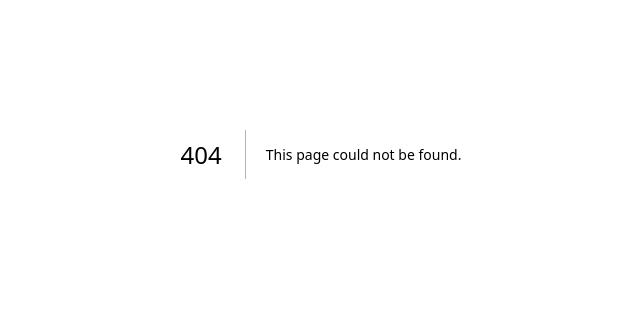
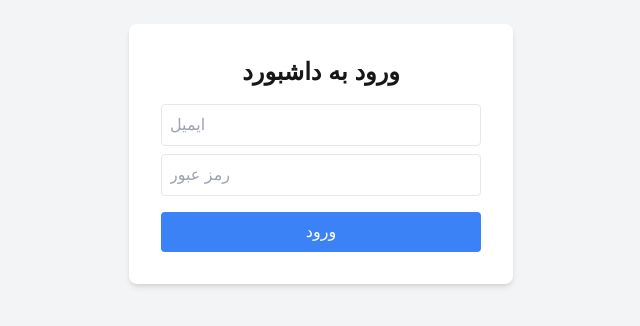
Before and after one commit to negin-khademi/admin-dashboard, a Next.js app: page /login in a window 1280 px wide. Before the commit this address had no page. Shown: the part 246-572 px from the top of the page, without its empty margins (319-959 px from the left). Built offline with nearby package versions, Linux system fonts and the light colour scheme.

Commit message:
create login page

```diff
--- /dev/null
+++ b/app/login/page.tsx
@@ -0,0 +1,38 @@
+'use client';
+
+import { useState } from 'react';
+
+export default function LoginPage() {
+  const [email, setEmail] = useState('');
+  const [password, setPassword] = useState('');
+
+  const handleSubmit = (e: React.FormEvent) => {
+    e.preventDefault();
+    console.log('Login with', email, password);
+  };
+
+  return (
+    <div className="flex items-center justify-center h-screen bg-gray-100">
+      <div className="bg-white p-8 rounded-lg shadow-md w-96">
+        <h2 className="text-2xl font-bold mb-4 text-center">ورود به داشبورد</h2>
+        <form onSubmit={handleSubmit}>
+          <input
+            type="email"
+            placeholder="ایمیل"
+            className="w-full p-2 border rounded mb-2"
+            onChange={(e) => setEmail(e.target.value)}
+          />
+          <input
+            type="password"
+            placeholder="رمز عبور"
+            className="w-full p-2 border rounded mb-4"
+            onChange={(e) => setPassword(e.target.value)}
+          />
+          <button type="submit" className="w-full bg-blue-500 text-white p-2 rounded">
+            ورود
+          </button>
+        </form>
+      </div>
+    </div>
+  );
+}
```
Also changed, not shown: 1 other file (tests, documents, lock files or other folders).
